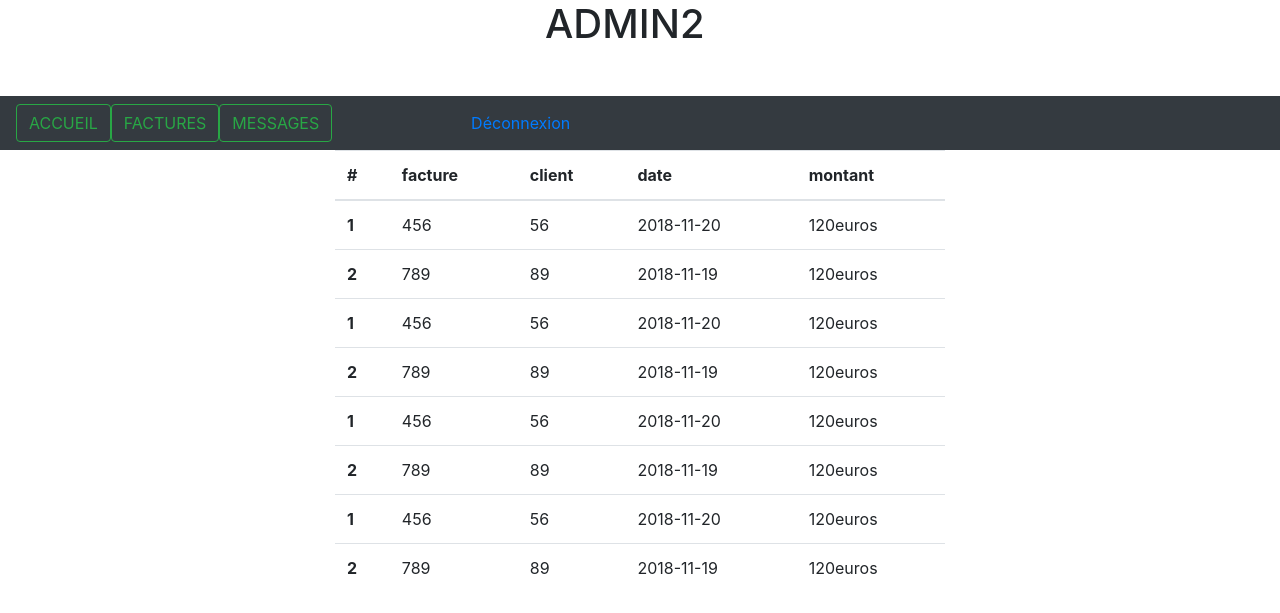
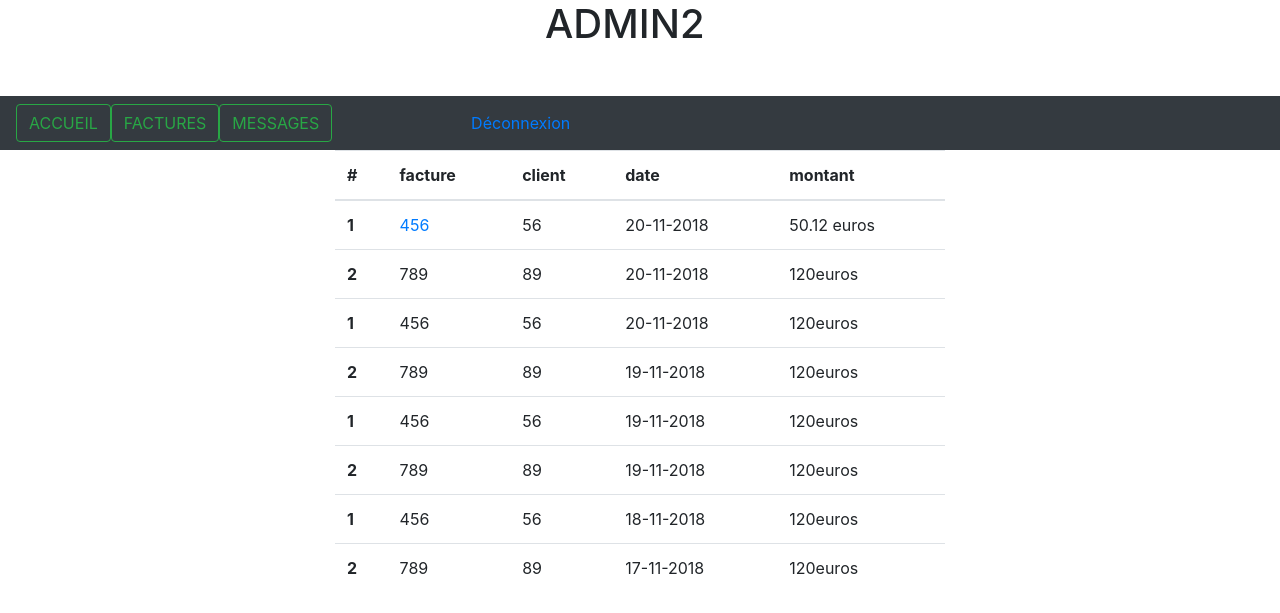
Before and after one commit to thibaultgdefrance/afpa, a PHP site: page /factures.php in a window 1280 px wide. Shown: the top 613 px of the page. Run offline with PHP 8.4, Linux system fonts and the light colour scheme.

Commit message:
rajout facture

```diff
--- a/factures.php
+++ b/factures.php
@@ -19,58 +19,58 @@
 					  <tbody>
 					    <tr>
 					      <th scope="row">1</th>
+					      <td><a href="exemplefacture.php">456</td></a>
+					      <td>56</td>
+					      <td>20-11-2018</td>
+					      <td>50.12 euros</td>
+					    </tr>
+					    <tr>
+					      <th scope="row">2</th>
+					      <td>789</td>
+					      <td>89</td>
+					      <td>20-11-2018</td>
+					      <td>120euros</td>
+					    </tr>
+						<tr>
+					      <th scope="row">1</th>
 					      <td>456</td>
 					      <td>56</td>
-					      <td>2018-11-20</td>
+					      <td>20-11-2018</td>
 					      <td>120euros</td>
 					    </tr>
 					    <tr>
 					      <th scope="row">2</th>
 					      <td>789</td>
 					      <td>89</td>
-					      <td>2018-11-19</td>
+					      <td>19-11-2018</td>
 					      <td>120euros</td>
 					    </tr>
-						<tr>
+					    <tr>
 					      <th scope="row">1</th>
 					      <td>456</td>
 					      <td>56</td>
-					      <td>2018-11-20</td>
+					      <td>19-11-2018</td>
 					      <td>120euros</td>
 					    </tr>
 					    <tr>
 					      <th scope="row">2</th>
 					      <td>789</td>
 					      <td>89</td>
-					      <td>2018-11-19</td>
+					      <td>19-11-2018</td>
 					      <td>120euros</td>
 					    </tr>
 					    <tr>
 					      <th scope="row">1</th>
 					      <td>456</td>
 					      <td>56</td>
-					      <td>2018-11-20</td>
+					      <td>18-11-2018</td>
 					      <td>120euros</td>
 					    </tr>
 					    <tr>
 					      <th scope="row">2</th>
 					      <td>789</td>
 					      <td>89</td>
-					      <td>2018-11-19</td>
-					      <td>120euros</td>
-					    </tr>
-					    <tr>
-					      <th scope="row">1</th>
-					      <td>456</td>
-					      <td>56</td>
-					      <td>2018-11-20</td>
-					      <td>120euros</td>
-					    </tr>
-					    <tr>
-					      <th scope="row">2</th>
-					      <td>789</td>
-					      <td>89</td>
-					      <td>2018-11-19</td>
+					      <td>17-11-2018</td>
 					      <td>120euros</td>
 					    </tr>
 					  </tbody>
```
